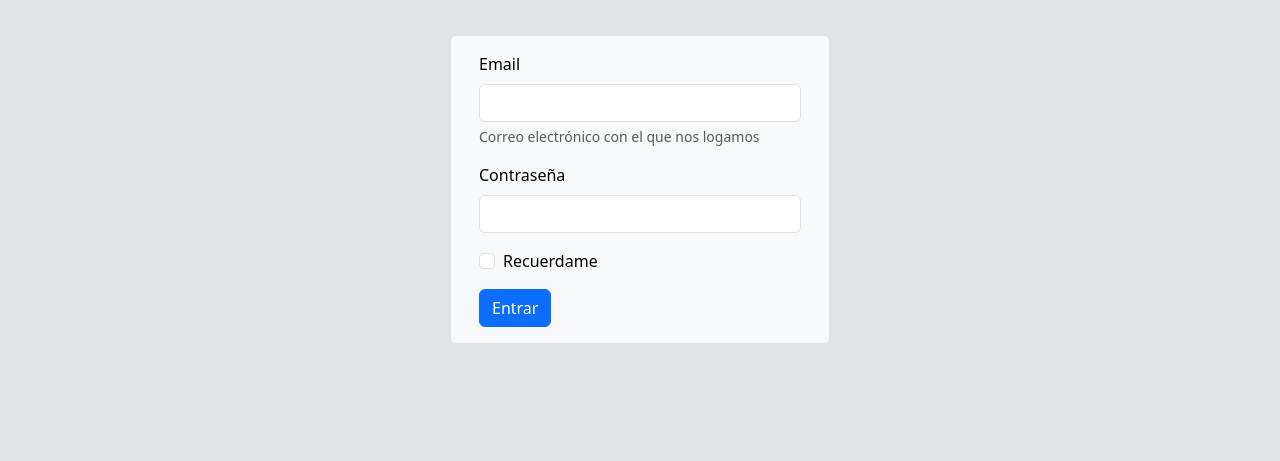
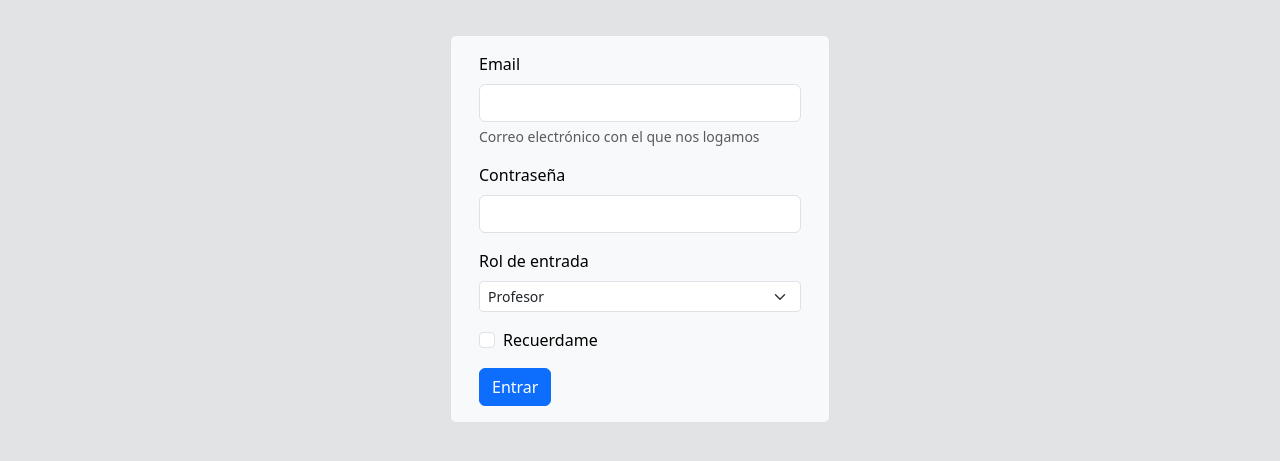
Before and after one commit to mastermindac/cursoBootStrap, a plain HTML site: page misFavoritos/login.html in a window 1280 px wide. Shown: the part 69-530 px from the top of the page. Drawn offline with nearby package versions, Linux system fonts and the light colour scheme.

Commit message:
Select option

```diff
--- a/misFavoritos/login.html
+++ b/misFavoritos/login.html
@@ -41,6 +41,13 @@
               <label for="exampleInputPassword1" class="form-label">Contraseña</label>
               <input type="password" class="form-control" id="exampleInputPassword1">
             </div>
+            <div class="mb-3">
+              <label for="rolSelect" class="form-label">Rol de entrada</label>
+              <select class="form-select form-select-sm" aria-label="Small select example" id="rolSelect">
+                <option value="1" selected>Profesor</option>
+                <option value="2">Estudiante</option>
+              </select>
+            </div>
             <div class="mb-3 form-check">
               <input type="checkbox" class="form-check-input" id="exampleCheck1">
               <label class="form-check-label" for="exampleCheck1">Recuerdame</label>
```
Also changed, not shown: todoHTMLCSS/img/opinion.jpg (added).
